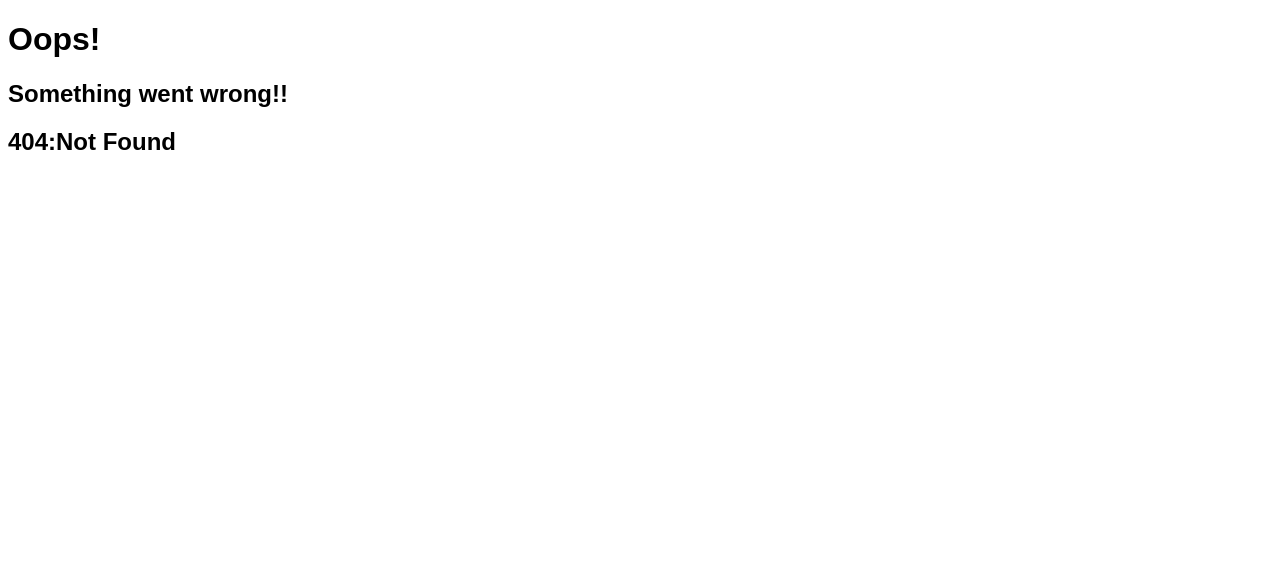
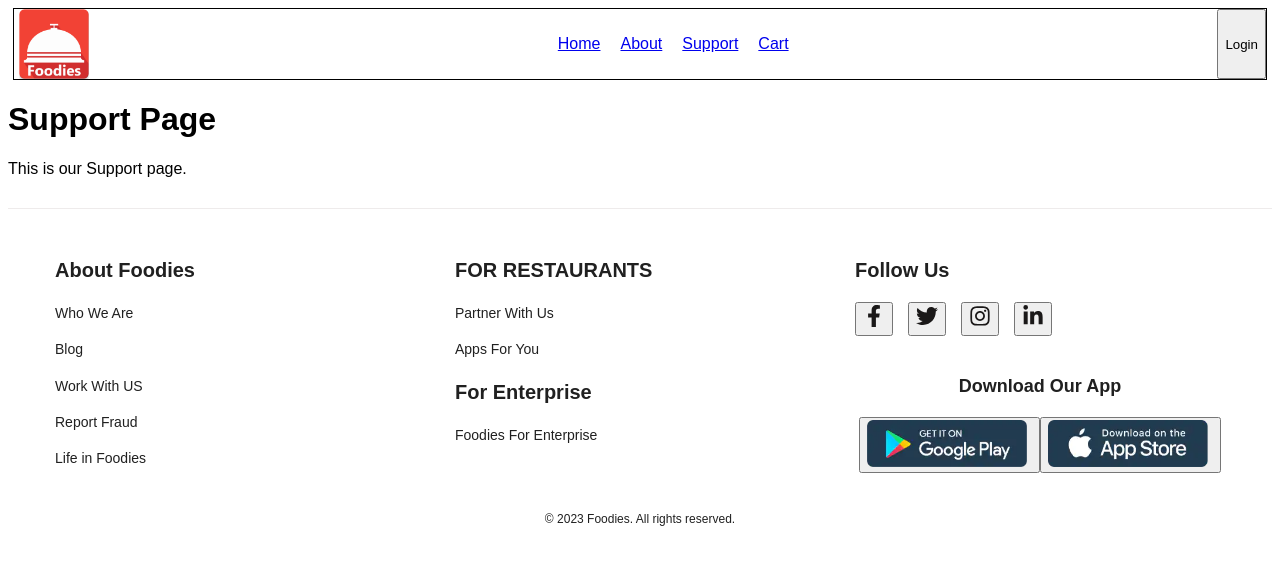
Before and after one commit to ErSndubey/Foodies-UI, a React (Vite) app: page /Support in a window 1280 px wide. Before the commit this address had no page. Shown: the top 564 px of the page. Built offline with nearby package versions, Linux system fonts and the light colour scheme; a web font is replaced by a local one.

Commit message:
added restaurent menu list and routing.

```diff
--- a/index.css
+++ b/index.css
@@ -30,10 +30,12 @@ font-family: 'Metrophobic', sans-serif;
 .nav-items> ul{
 list-style-type: none;
 display: flex;
+
 }
 
 .nav-items>ul>li{
     padding: 10px;
+    text-decoration:none !important;
 
 }
 
@@ -197,3 +199,7 @@ display: flex;
     margin: 10px 5px;
   }
 }
+
+.menu{
+  display: flex;
+}
--- a/src/App.js
+++ b/src/App.js
@@ -4,15 +4,19 @@ import Header from "./components/Header";
 import Body from "./components/Body";
 import Footer from "./components/Footer";
 import About from "./components/About";
+
 import Error from "./components/Error";
-import { createBrowserRouter, RouterProvider } from "react-router-dom";
+import { createBrowserRouter, RouterProvider, Outlet } from "react-router-dom";
+import Support from "./components/Support";
+import Cart from "./components/Cart";
+import ReataurantMenu from "./components/ReatrauntMenu";
 
 // AppLayout component represents the main layout of the application
 const AppLayout = () => {
   return (
     <>
       <Header />
-      <Body />
+      <Outlet />
       <Footer />
     </>
   );
@@ -27,10 +31,29 @@ const appRouter = createBrowserRouter([
     element: <AppLayout />,
     // The element to be rendered when the URL is not found.
     errorElement: <Error />,
-  },
-  {
-    path: "/about",
-    element: <About />,
+    children: [
+
+      {
+        path: "/",
+        element: <Body />,
+      },
+      {
+        path: "/about",
+        element: <About />,
+      },
+      {
+        path: "/Support",
+        element: <Support />,
+      },
+      {
+        path: "/Cart",
+        element: <Cart />,
+      },
+      {
+        path: "/restaurant/:resId",
+        element: <ReataurantMenu />,
+      },
+    ],
   },
 ]);
 
--- a/src/components/About.js
+++ b/src/components/About.js
@@ -1,10 +1,10 @@
 
-import Header from "./Header";
+
 
 const About = () => {
   return (
     <>
-      <Header />
+
       <div>
         <h1>About us Page</h1>
         <p>This is our about us page.</p>
--- a/src/components/Body.js
+++ b/src/components/Body.js
@@ -29,7 +29,7 @@ const Body = () => {
       "https://www.swiggy.com/dapi/restaurants/list/v5?lat=25.4358011&lng=81.846311&&page_type=DESKTOP_WEB_LISTING"
     );
     const json = await data.json();
-    console.log(json);
+
 
     // Update the state variables with the fetched data
     setAllRestaurants(json?.data?.cards[2]?.data.data.cards);
--- /dev/null
+++ b/src/components/Cart.js
@@ -0,0 +1,8 @@
+const Cart = ()=>{
+    return <>
+    <h1>My Cart</h1>
+    <p>This is my cart.</p>
+    </>
+}
+
+export default Cart;
--- a/src/components/Header.js
+++ b/src/components/Header.js
@@ -1,5 +1,6 @@
 import { useState } from "react";
 import LogoImage from "/src/components/assets/Images/logo.png";
+import { Link } from "react-router-dom";
 
 // Named export: Check if the user is logged in (placeholder implementation, actual API call should be added)
 const loggedInUser = () => {
@@ -11,9 +12,9 @@ const loggedInUser = () => {
 export const Title = () => {
   return (
     <div className="logo">
-      <a href="/" style={{ textDecoration: "none" }}>
+      <Link to="/" style={{ textDecoration: "none" }}>
         <img key="LogoImage" src={LogoImage} alt="Hungry Hub Logo" />
-      </a>
+      </Link>
     </div>
   );
 };
@@ -31,21 +32,27 @@ const Header = () => {
       {/* Navigation items */}
       <div className="nav-items">
         <ul>
-          <li>Home</li>
-          <li>About</li>
-          <li>Support</li>
-          <li>Cart</li>
+          <li>
+            <Link to="/">Home</Link>
+          </li>
+          <li>
+            <Link to="/about">About</Link>
+          </li>
+          <li>
+            <Link to="/Support">Support</Link>
+          </li>
+          <li>
+            <Link to="/Cart">Cart</Link>
+          </li>
         </ul>
       </div>
 
       {/* Render Login/Logout button based on user's login status */}
-      {
-        isLoggedIn ? (
-          <button onClick={() => setIsLoggedIn(false)}>Logout</button>
-        ) : (
-          <button onClick={() => setIsLoggedIn(true)}>Login</button>
-        )
-      }
+      {isLoggedIn ? (
+        <button onClick={() => setIsLoggedIn(false)}>Logout</button>
+      ) : (
+        <button onClick={() => setIsLoggedIn(true)}>Login</button>
+      )}
     </div>
   );
 };
--- /dev/null
+++ b/src/components/ReatrauntMenu.js
@@ -0,0 +1,74 @@
+import { useEffect, useState } from "react";
+import { Link, useParams } from "react-router-dom";
+import { IMG_CDN_URL } from "../config";
+
+const ReataurantMenu = () => {
+  // Read the dynamic URL parameter
+  const { resId } = useParams();
+
+  // State to hold restaurant information
+  const [restaurant, setRestaurant] = useState({});
+
+  // State to hold menu items
+  const [menuItems, setMenuItems] = useState([]);
+
+  // Fetch restaurant information and menu items on component mount
+  useEffect(() => {
+    getRestaurantInfo();
+  }, []);
+
+  // Function to fetch restaurant information and menu items from the API
+  async function getRestaurantInfo() {
+    try {
+      // Fetch data from the API
+      const data = await fetch(
+        "https://www.swiggy.com/dapi/menu/pl?page-type=REGULAR_MENU&complete-menu=true&lat=25.4358011&lng=81.846311&restaurantId=80719&catalog_qa=undefined&submitAction=ENTER"
+      );
+
+      // Convert API response to JSON
+      const json = await data.json();
+
+      // Set restaurant information in the state
+      setRestaurant(json?.data?.cards?.[0]?.card?.card?.info || {});
+
+      // Extract the menu item cards from the API response
+      const menuItemCards =
+        json?.data?.cards?.[2]?.groupedCard?.cardGroupMap?.REGULAR?.cards?.[1]?.card?.card?.itemCards || [];
+
+      // Set menu items in the state by extracting the 'info' object from each 'itemCard'
+      setMenuItems(menuItemCards.map((itemCard) => itemCard?.card?.info || {}));
+    } catch (error) {
+      console.error("Error fetching restaurant menu data:", error);
+    }
+  }
+
+  return (
+    <div>
+      <div>
+        {/* Display restaurant information */}
+        <h1>Restaurant id: {resId}</h1>
+        <h2>{restaurant.name}</h2>
+        <img src={IMG_CDN_URL + restaurant.cloudinaryImageId} alt="Restaurant" />
+        <h3>{restaurant.area}</h3>
+        <h3>{restaurant.city}</h3>
+        <h3>{restaurant.avgRating} ★</h3>
+        <h3>{restaurant.costForTwoMessage}</h3>
+      </div>
+      <div>
+        {/* Display menu items */}
+        <h1>Menu</h1>
+        {menuItems.length > 0 ? (
+          <ul>
+            {menuItems.map((item) => (
+              <li key={item.id}>{item.name}</li>
+            ))}
+          </ul>
+        ) : (
+          <p>Loading menu items...</p>
+        )}
+      </div>
+    </div>
+  );
+};
+
+export default ReataurantMenu;
--- /dev/null
+++ b/src/components/Support.js
@@ -0,0 +1,16 @@
+
+
+
+const Support = () => {
+  return (
+    <>
+
+      <div>
+        <h1>Support Page</h1>
+        <p>This is our Support page.</p>
+      </div>
+    </>
+  );
+};
+
+export default Support;
```
